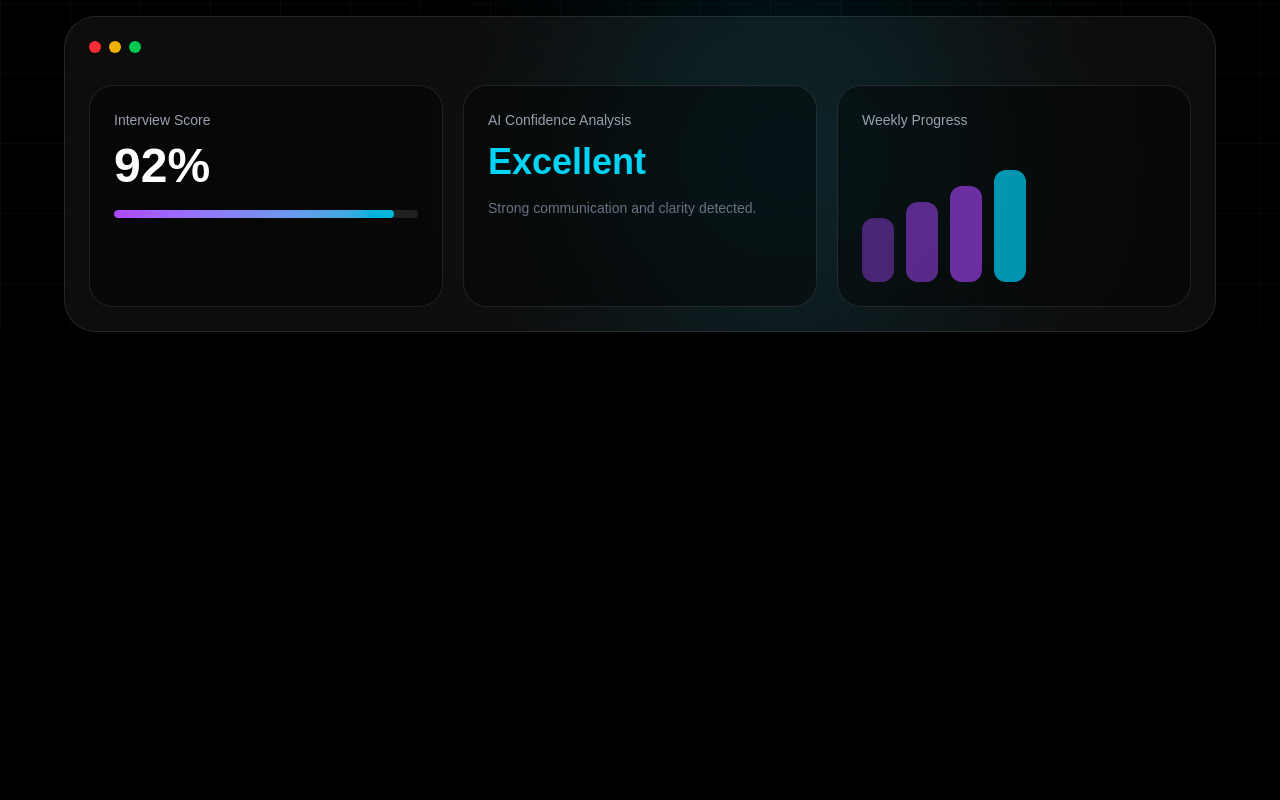
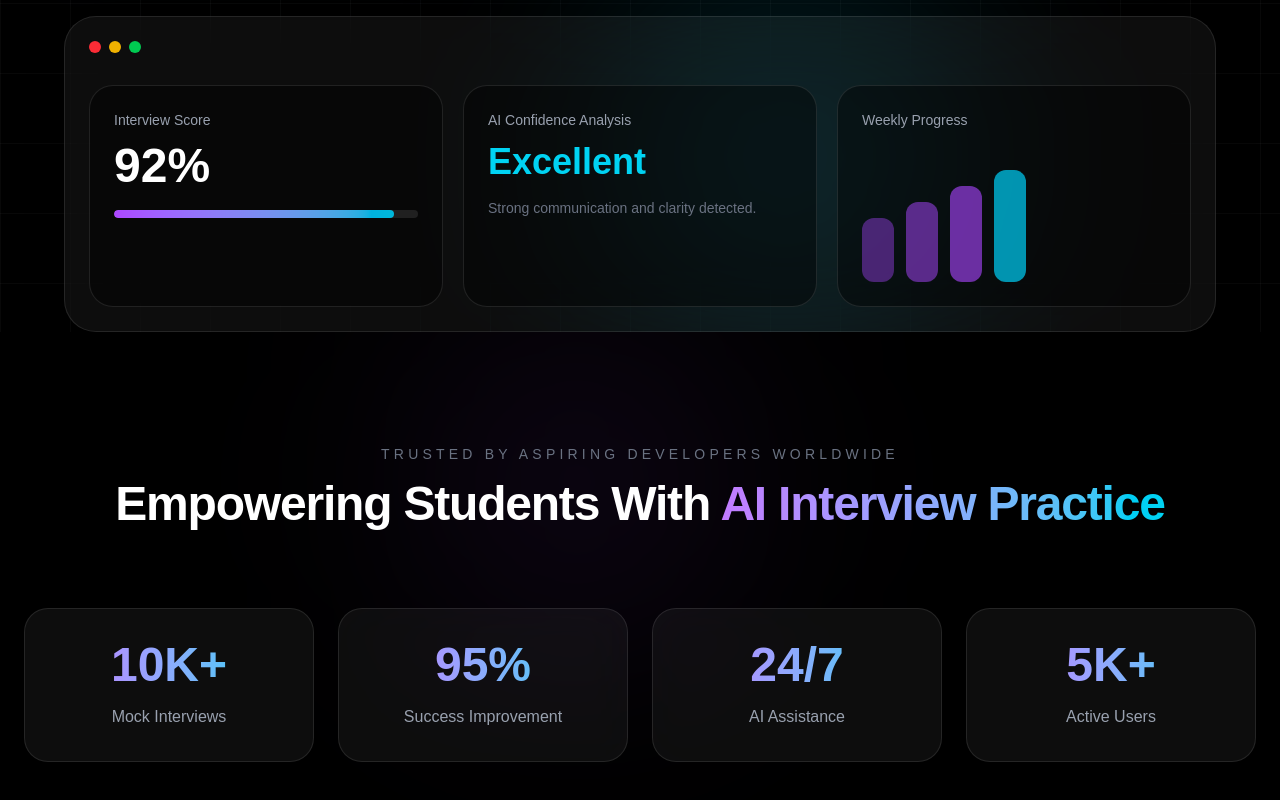
Before and after one commit to HansikaSaini/hiremind-ai, a Next.js app: page / in a window 1280 px wide. Shown: the part 697-1497 px from the top of the page. Before the commit the page ends 1029 px from the top, so only its background shows below. Built offline with nearby package versions, Linux system fonts and the light colour scheme.

Commit message:
basic trusted section

```diff
--- a/app/page.tsx
+++ b/app/page.tsx
@@ -1,11 +1,13 @@
-import Navbar from "../components/home/navbar";
-import Hero from "../components/home/hero";
+import Navbar from "../components/home/Navbar";
+import Hero from "../components/home/Hero";
+import Trusted from "../components/home/Trusted";
 
 export default function Home() {
   return (
     <main className="bg-black text-white">
       <Navbar />
       <Hero />
+      <Trusted />
     </main>
   );
 }
--- /dev/null
+++ b/components/home/Trusted.tsx
@@ -0,0 +1,91 @@
+"use client";
+
+import { motion } from "framer-motion";
+
+const stats = [
+  {
+    number: "10K+",
+    label: "Mock Interviews",
+  },
+  {
+    number: "95%",
+    label: "Success Improvement",
+  },
+  {
+    number: "24/7",
+    label: "AI Assistance",
+  },
+  {
+    number: "5K+",
+    label: "Active Users",
+  },
+];
+
+export default function Trusted() {
+  return (
+    <section className="relative py-28 bg-black overflow-hidden">
+
+      {/* Top Glow */}
+      <div className="absolute top-0 left-1/3 w-[300px] h-[300px] bg-purple-500/10 blur-[120px] rounded-full" />
+
+      <div className="max-w-7xl mx-auto px-6 relative z-10">
+
+        {/* Heading */}
+        <motion.div
+          initial={{ opacity: 0, y: 30 }}
+          whileInView={{ opacity: 1, y: 0 }}
+          transition={{ duration: 0.7 }}
+          viewport={{ once: true }}
+          className="text-center"
+        >
+          <p className="text-sm uppercase tracking-[0.3em] text-gray-500">
+            Trusted By Aspiring Developers Worldwide
+          </p>
+
+          <h2 className="mt-4 text-4xl md:text-5xl font-bold tracking-tight">
+            Empowering Students With{" "}
+            <span className="bg-gradient-to-r from-purple-400 to-cyan-400 text-transparent bg-clip-text">
+              AI Interview Practice
+            </span>
+          </h2>
+        </motion.div>
+
+        {/* Stats */}
+        <div className="grid grid-cols-2 md:grid-cols-4 gap-6 mt-20">
+
+          {stats.map((item, index) => (
+            <motion.div
+              key={index}
+              initial={{ opacity: 0, y: 40 }}
+              whileInView={{ opacity: 1, y: 0 }}
+              transition={{
+                duration: 0.6,
+                delay: index * 0.1,
+              }}
+              viewport={{ once: true }}
+              whileHover={{
+                y: -8,
+              }}
+              className="relative rounded-3xl border border-white/10 bg-white/5 backdrop-blur-xl p-8 text-center overflow-hidden"
+            >
+
+              {/* Hover Glow */}
+              <div className="absolute inset-0 opacity-0 hover:opacity-100 transition duration-500 bg-gradient-to-br from-purple-500/10 to-cyan-500/10" />
+
+              <h3 className="relative z-10 text-4xl md:text-5xl font-bold bg-gradient-to-r from-purple-400 to-cyan-400 text-transparent bg-clip-text">
+                {item.number}
+              </h3>
+
+              <p className="relative z-10 mt-4 text-gray-400">
+                {item.label}
+              </p>
+
+            </motion.div>
+          ))}
+
+        </div>
+
+      </div>
+    </section>
+  );
+}
```
